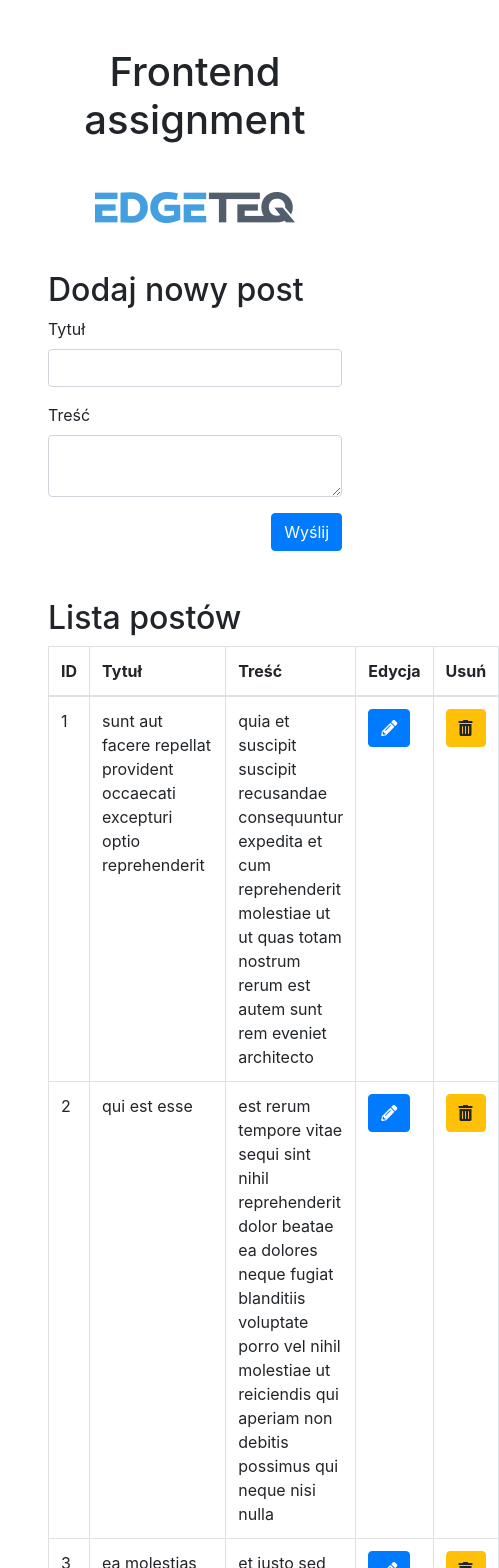
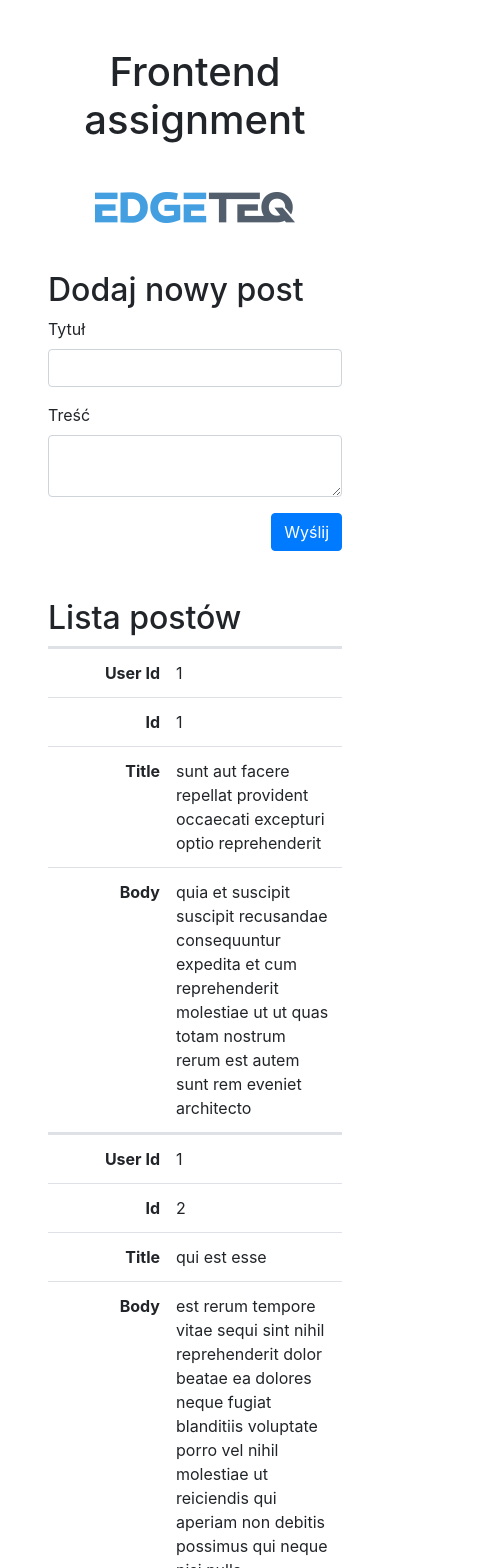
Before and after one commit to matuzalema/Posts-Vue.js, a Vue app: page / in a window 390 px wide. Shown: the top 1568 px of the page, 499 px wide, since content can reach past the window. Built offline with nearby package versions, Linux system fonts and the light colour scheme; data requests are answered from the project's data file.

Commit message:
Add response to table table

```diff
--- a/src/components/Posts.vue
+++ b/src/components/Posts.vue
@@ -39,6 +39,11 @@
         </tr>
       </tbody>
     </table>
+    <b-table
+      stacked
+      :items="visiblePosts"
+      class="table-min hide"
+    />
     <b-pagination
       v-model="page"
       :total-rows="total"
@@ -113,10 +118,26 @@
 </script>
 
 <style scoped>
-  .row-table {
-    transition: .5s;
+.table.b-table.b-table-stacked{
+  display: none;
+}
+.table {
+  min-width: 500px;
+}
+.row-table {
+  transition: .5s;
+}
+.row-table:hover {
+  background-color: rgb(236, 236, 236);
+}
+
+@media (max-width: 576px) {
+  .table.b-table.b-table-stacked{
+  display: block;
+  min-width: 100%;
   }
-  .row-table:hover {
-    background-color: rgb(236, 236, 236);
+  .table {
+    display: none;
   }
+}
 </style>
```
